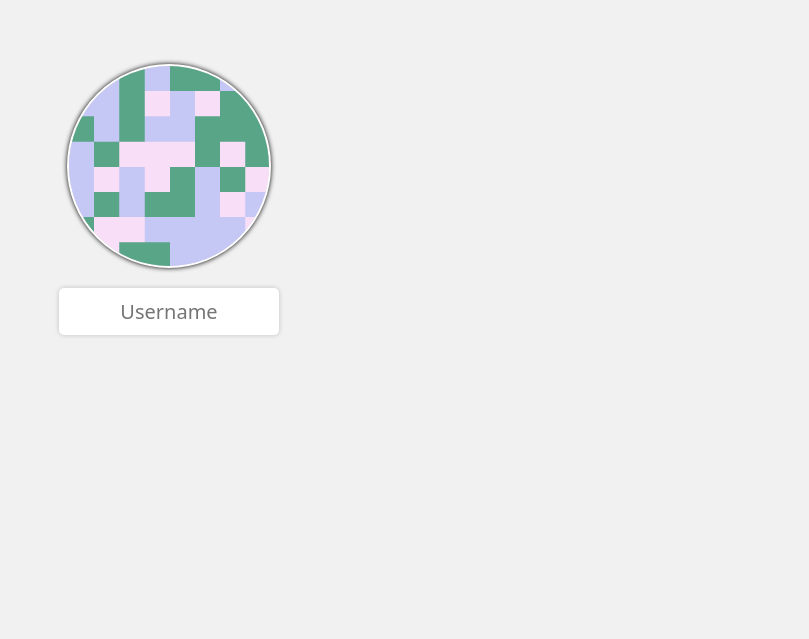
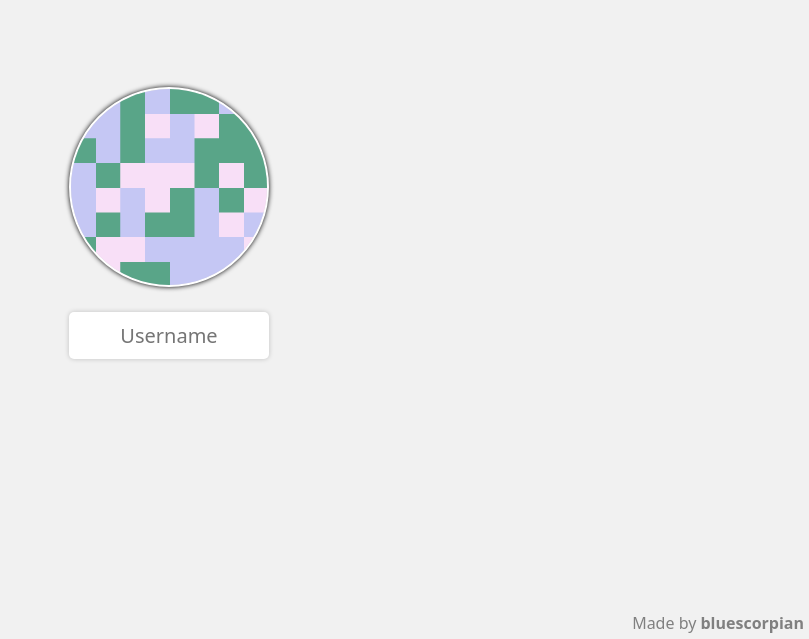
Before and after one commit to bluescorpian/unique-pfp, a website built with Vite: page index.html in a window 1280 px wide. Shown: the part 161-800 px from the top of the page, without its empty margins (471-1280 px from the left). Built offline with nearby package versions, Linux system fonts and the light colour scheme.

Commit message:
added footer and image saving

```diff
--- a/index.html
+++ b/index.html
@@ -19,19 +19,25 @@
     <style>
       * {
         font-family: system-ui, -apple-system, BlinkMacSystemFont, 'Segoe UI', Roboto, Oxygen, Ubuntu, Cantarell, 'Open Sans', 'Helvetica Neue';
+        box-sizing: border-box;
       }
       body {
         margin: 0;
         padding: 0;
         background-color: #f1f1f1;
+
+        display: flex; /* flex for the footer */
+        flex-direction: column;
+        height: 100vh;
       }
 
       .container {
+        flex: 1;
+
         display: flex;
         flex-direction: column;
         align-items: center;
         justify-content: center;
-        height: 90vh;
       }
 
       .pfp {
@@ -53,12 +59,31 @@
         width: 200px;
         text-align: center;
       }
+
+      footer {
+        align-self: right;
+        text-align: right;
+        margin: 5px;
+        color: gray;
+      }
+
+      footer a {
+        font-weight: bold;
+        text-decoration: none;
+      }
+      footer a,
+      footer a:visited,
+      footer a:hover,
+      footer a:active {
+        color: inherit;
+      }
     </style>
   </head>
   <body>
     <div class="container">
-      <canvas class="pfp" width="500" height="500"></canvas>
+      <a class="image-saver" download="pfp.png" title="Save pfp" href="#"><canvas class="pfp" width="500" height="500"></canvas></a>
       <input class="username" type="text" placeholder="Username" spellcheck="false" />
     </div>
+    <footer>Made by <a href="https://github.com/bluescorpian">bluescorpian</a></footer>
   </body>
 </html>
--- a/unique-pfp.js
+++ b/unique-pfp.js
@@ -3,6 +3,11 @@ import seedrandom from 'seedrandom';
 
 const usernameInput = document.querySelector('.username');
 const canvas = document.querySelector('.pfp');
+const imageSaver = document.querySelector('.image-saver');
+
+imageSaver.addEventListener('click', () => {
+  imageSaver.href = canvas.toDataURL('image/png');
+});
 
 function debounce(func, delay) {
   let timer;
@@ -30,11 +35,7 @@ function updatePfp(username) {
 
 function drawPfp(canvas, rng) {
   function genColor() {
-    return [
-      Math.floor(rng() * 255),
-      Math.floor(rng() * 255),
-      Math.floor(rng() * 255),
-    ];
+    return [Math.floor(rng() * 255), Math.floor(rng() * 255), Math.floor(rng() * 255)];
   }
 
   const paletteSize = 3;
```
